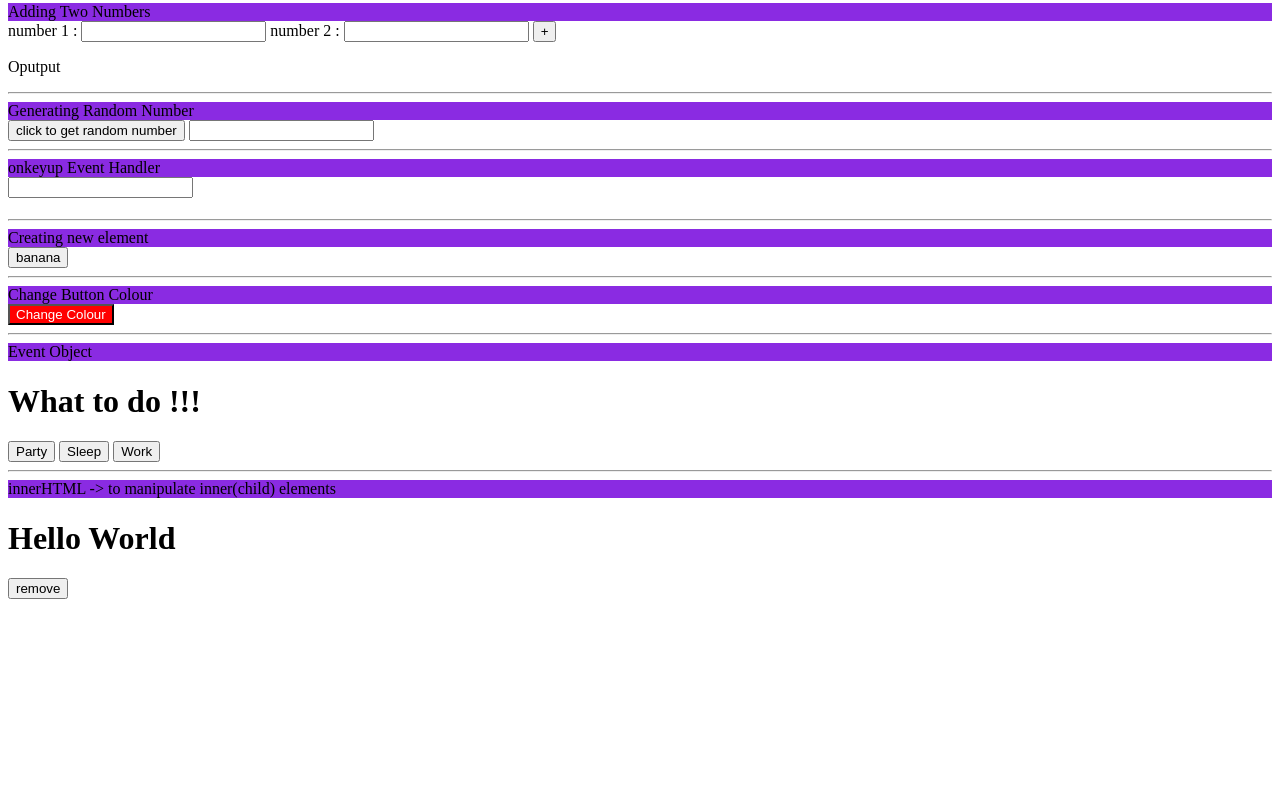
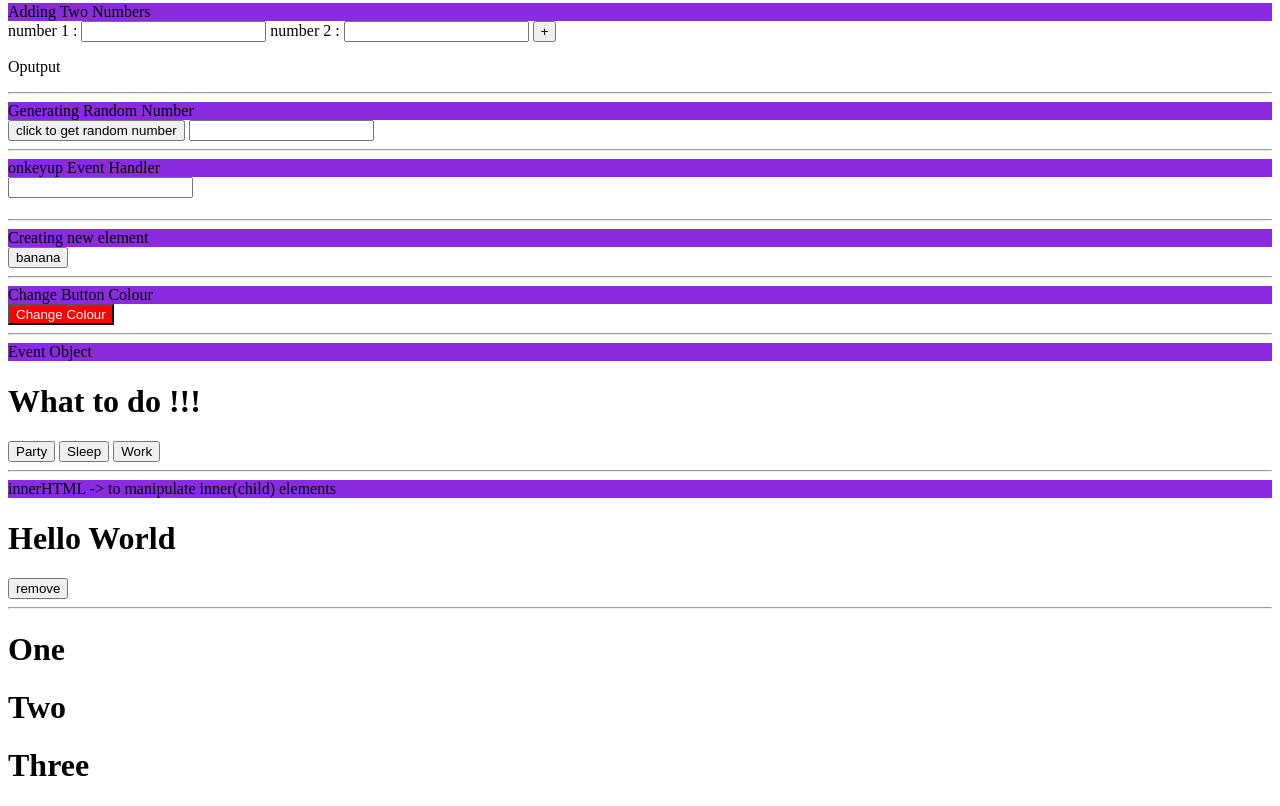
Before and after one commit to Jakan2000/Stark-Industries, a plain HTML site: page index.html in a window 1280 px wide. Shown: the part 408-1214 px from the top of the page. Before the commit the page ends 1015 px from the top, so only its background shows below. Drawn offline with Linux system fonts and the light colour scheme.

Commit message:
deleting a tag using event object

```diff
--- a/index.html
+++ b/index.html
@@ -88,6 +88,12 @@
     </div>
     <button id="remove_tag_button" onclick="remove_tag()">remove</button>
 
+    <hr>
+
+    <h1 onclick="deleteTag(event)" style="cursor: pointer;">One</h1>
+    <h1 onclick="deleteTag(event)" style="cursor: pointer;">Two</h1>
+    <h1 onclick="deleteTag(event)" style="cursor: pointer;">Three</h1>
+
 
 </body>
 
@@ -144,6 +150,11 @@
 
     }
 
+    function deleteTag(event){
+        let id = event.target.attributes.id.value
+        let h1 = event.target.remove()
+    }
+
 </script>
 
 </html>
```
